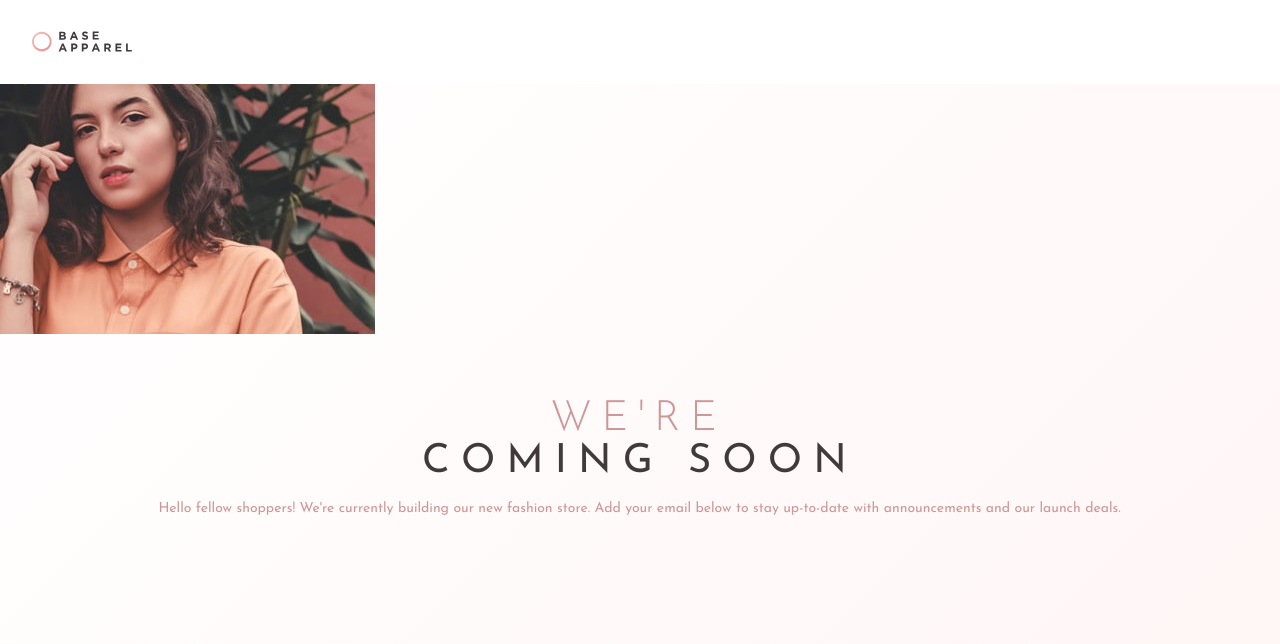
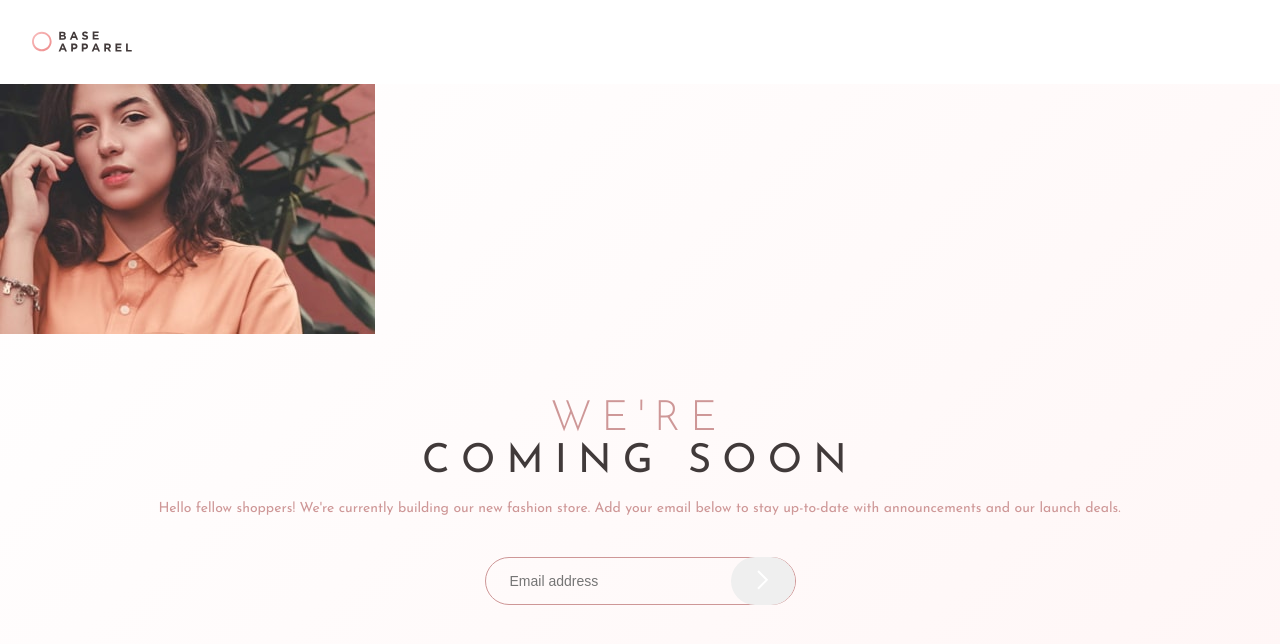
Before and after one commit to JCDMeira/15-Base-Apparel-page, a React (Create React App) app: page / in a window 1280 px wide. Shown: the top 644 px of the page. Built offline with nearby package versions, Linux system fonts and the light colour scheme.

Commit message:
Add: field email

```diff
--- a/src/App.jsx
+++ b/src/App.jsx
@@ -3,6 +3,7 @@ import { GlobalStyle, Conteiner } from './Global.js';
 
 import logo from './assets/images/logo.svg';
 import photo from './assets/images/hero-mobile.jpg';
+import { SendEmail } from './components/SendEmail/index.jsx';
 
 function App() {
   return (
@@ -22,6 +23,8 @@ function App() {
             store. Add your email below to stay up-to-date with announcements
             and our launch deals.
           </p>
+
+          <SendEmail />
         </div>
       </Conteiner>
     </>
--- a/src/Global.js
+++ b/src/Global.js
@@ -78,6 +78,7 @@ export const Conteiner = styled.div`
     color: #ce9797;
 
     margin-top: 1.5rem;
+    margin-bottom: 3.7rem;
     padding: 0 4rem 0 3.9rem;
   }
 `;
--- /dev/null
+++ b/src/components/SendEmail/index.jsx
@@ -0,0 +1,17 @@
+import React from 'react';
+
+import arrow from '../../assets/images/icon-arrow.svg';
+import { MyInput } from './style';
+
+function SendEmail() {
+  return (
+    <MyInput>
+      <input type="email" placeholder="Email address" />
+      <button type="submit">
+        <img src={arrow} alt="button" />
+      </button>
+    </MyInput>
+  );
+}
+
+export { SendEmail };
--- /dev/null
+++ b/src/components/SendEmail/style.js
@@ -0,0 +1,36 @@
+import styled from 'styled-components';
+
+export const MyInput = styled.div`
+  width: 31.1rem;
+  height: 4.8rem;
+
+  border: 1px solid var(--desaturated-red);
+  box-sizing: border-box;
+  border-radius: 30px;
+  margin: 0 auto;
+  padding-left: 2.4rem;
+  display: flex;
+  position: relative;
+
+  input {
+    box-shadow: 0 0 0 0;
+    border: 0 none;
+    outline: 0;
+
+    font-size: 1.4rem;
+    line-height: 1.4rem;
+    background-color: transparent;
+
+    color: var(--desaturated-red);
+  }
+
+  button {
+    border: none;
+    position: absolute;
+    right: 0;
+    top: -0.1rem;
+    width: 64px;
+    height: 48px;
+    border-radius: 3rem;
+  }
+`;
```
